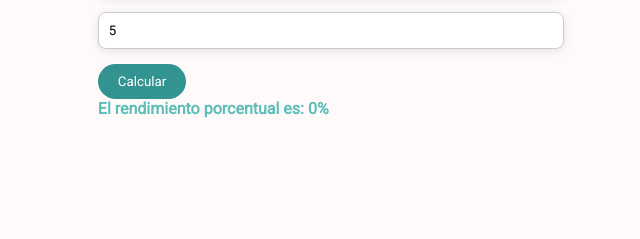
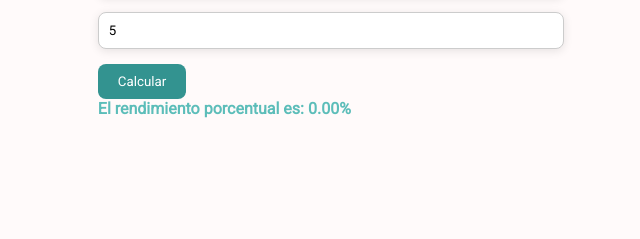
Before and after one commit to ligarcia7/CryptoPlus, a plain HTML site: page pages/yield.html in a window 1280 px wide. Both pictures are taken after typing "5", "5" into the empty fields and a click on the button "Calcular". Shown: the part 162-401 px from the top of the page, 320-960 px from the left. Drawn offline with nearby package versions, Linux system fonts and the light colour scheme.

Commit message:
General clean up

```diff
--- a/assets/css/button.style.css
+++ b/assets/css/button.style.css
@@ -1,13 +1,15 @@
 input[type="submit"], button {
     background-color: #339390;
     color: #fff;
+    height: fit-content;
+    width: fit-content;
     padding: 10px 20px;
     border: none;
-    border-radius: 10rem;
+    border-radius: 0.5rem;
     cursor: pointer;
     transition: background-color 0.3s;
 }
 
-input[type="submit"]:hover, button:hover {
+input[type="submit"]:hover, button:hover{
     background-color: #007899;
 }
--- a/assets/css/header.style.css
+++ b/assets/css/header.style.css
@@ -1,6 +1,4 @@
-/* {} */
 
-/* Add a black background color to the top navigation */
 .topnav {
     background-color: #5cbdb9;
     overflow: hidden;
@@ -8,7 +6,6 @@
     border-radius: 10px 10px 0 0;
   }
 
-  /* Style the links inside the navigation bar */
   .topnav a {
     float: left;
     display: block;
@@ -20,13 +17,11 @@
     background-color: #5cbdb9;
   }
 
-  /* Change the color of links on hover */
   .topnav a:hover {
     background-color: #ebf6f5;
     color: black;
   }
 
-  /* Add an active class to highlight the current page */
   .topnav a.active {
     background-color: #04AA6D;
     color: white;
--- a/assets/js/yield.js
+++ b/assets/js/yield.js
@@ -6,13 +6,13 @@ function percentageYield() {
     var precioVenta = parseFloat(precioVenta);
 
     // Check if either input is empty or NaN
-    if (isNaN(precioCompra) || isNaN(precioVenta)) {
+    if (isNaN(precioCompra) || isNaN(precioVenta) || precioVenta === 0 ) {
         document.getElementById('resultadoRendimiento').textContent = 'Por favor, complete ambos campos con valores numéricos.';
     } else {
         // Calculate the percentage yield
-        var resultado = ((precioCompra / precioVenta) - 1).toFixed(4);
+        var resultado = (((precioCompra / precioVenta) - 1)*100).toFixed(2);
         // Update the result element with the calculated yield
-        document.getElementById('resultadoRendimiento').textContent = 'El rendimiento porcentual es: ' + (resultado * 100) + '%';
+        document.getElementById('resultadoRendimiento').textContent = 'El rendimiento porcentual es: ' + (resultado) + '%';
 
     }
 
```
Also changed, not shown: assets/js/actions.js (+6 -6 lines), index.html (+2 -2 lines), pages/contacto.html (+0 -4 lines).
